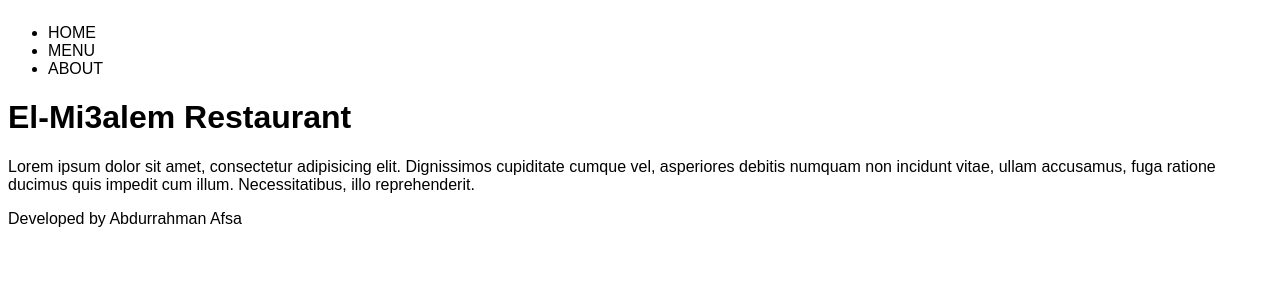
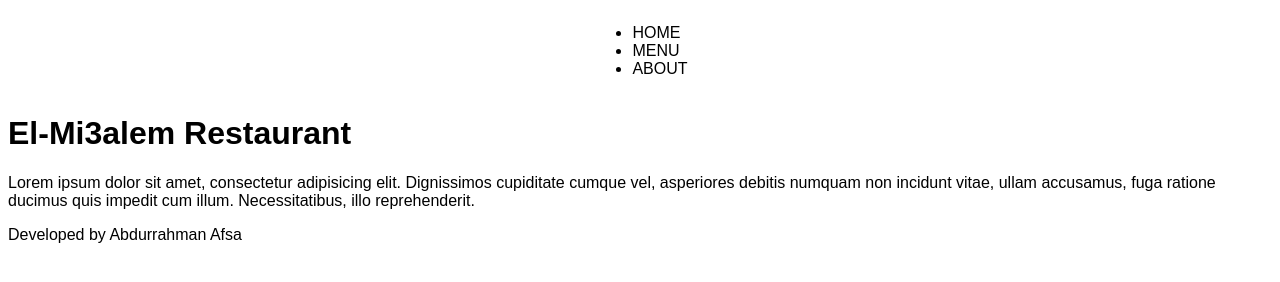
Before and after one commit to AbdurrahmanAfsa/restaurant-page, a website built with webpack: page dist/index.html in a window 1280 px wide. Built offline with nearby package versions, Linux system fonts and the light colour scheme.

Commit message:
Add display flex to nav. center the content.

```diff
--- a/src/style.css
+++ b/src/style.css
@@ -4,3 +4,9 @@ body{
     grid-template-rows: 1fr 3fr 1fr;
     height: 100vh;
 }
+
+nav{
+    display: flex;
+    justify-content: center;
+    align-items: center;
+}
```
